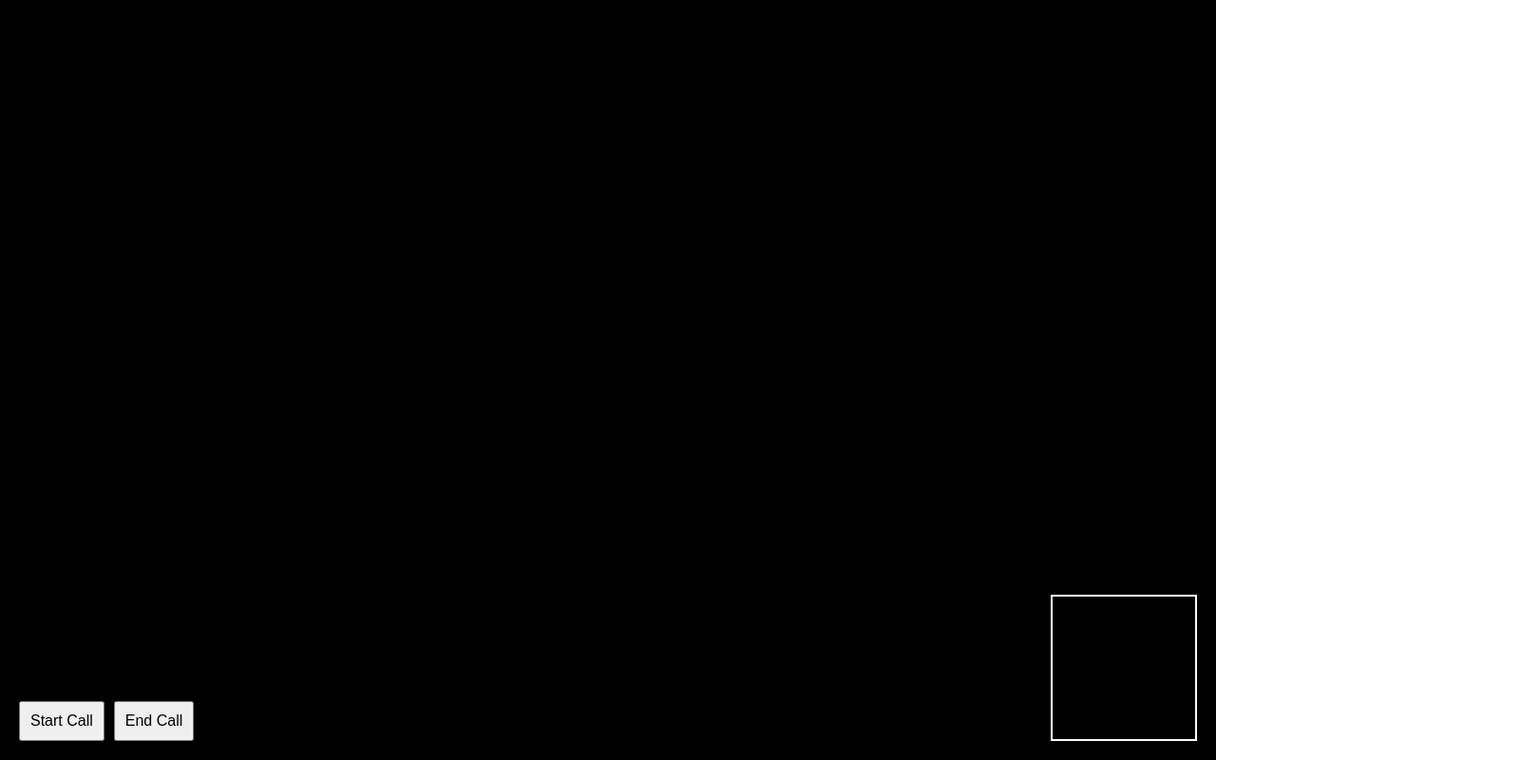
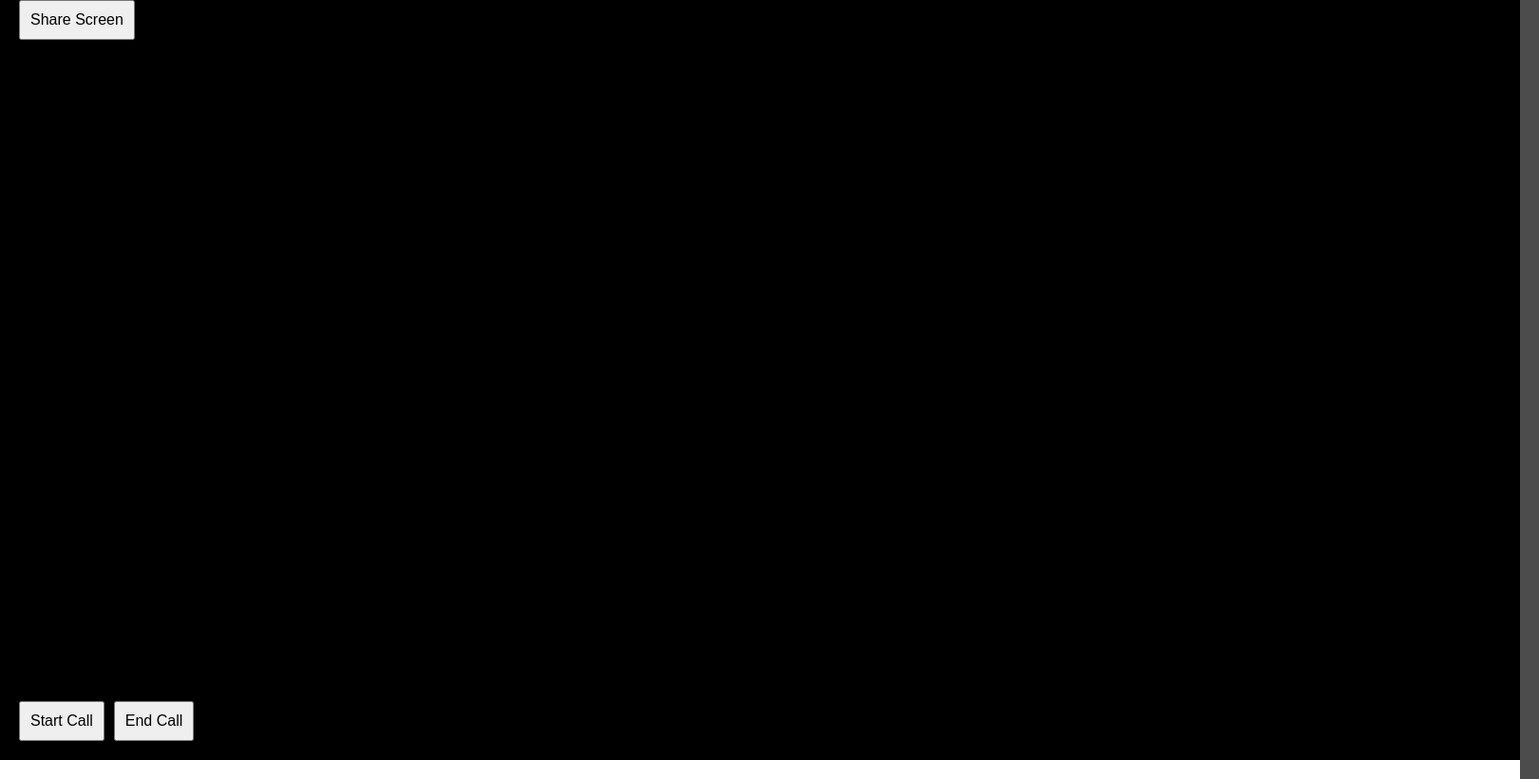
Before and after one commit to coachroebuck/nodejs-webrtc-live-video-streaming, a website: page public/index.html in a window 1280 px wide. Shown: the whole page at 95% size, 1620 px wide, since content can reach past the window. Drawn offline with nearby package versions, Linux system fonts and the light colour scheme; no server answers.

Commit message:
CSS and HTML changes to add local and remote screen videos

```diff
--- a/public/app.js
+++ b/public/app.js
@@ -1,5 +1,7 @@
 const localVideo = document.getElementById('localVideo');
 const remoteVideo = document.getElementById('remoteVideo');
+const localScreen = document.getElementById('localScreen');
+const remoteScreen = document.getElementById('remoteScreen');
 let localStream;
 let remoteStream;
 let peerConnection;
--- a/public/index.html
+++ b/public/index.html
@@ -2,6 +2,7 @@
 <html>
   <head>
     <title>WebRTC Video Chat</title>
+  <meta name="viewport" content="width=device-width, initial-scale=1.0">
     <style>
       body {
         margin: 0;
@@ -9,24 +10,49 @@
         overflow: hidden;
         font-family: Arial, sans-serif;
       }
-      #remoteVideo {
+      /* Parent container that holds the remote video and the video container */
+.parentContainer {
+  display: flex;
+  height: 100vh;
+  width: 100vw;
+}
+
+/* Remote video will take the remaining space */
+#remoteVideo {
+  flex: 1; /* This makes the remote video take up the remaining width */
+  height: 100vh;
+  object-fit: cover;
+  background-color: black;
+}
+
+/* Video container positioned on the right with fixed width */
+.videoContainer {
+  width: 200px;
+  height: 100vh;
+  display: flex;
+  flex-direction: column;
+  justify-content: flex-start;
+  align-items: center;
+  overflow-y: auto; /* Scrollable if video elements exceed the height of the container */
+  background-color: rgba(0, 0, 0, 0.7); /* Semi-transparent background */
+  padding: 10px;
+}
+
+/* Ensure each video takes up the full width of the container and has some margin */
+.thumbnail {
+  width: 100%;
+  margin-bottom: 10px; /* Adds spacing between videos */
+  background-color: black;
+  border-radius: 8px;
+  object-fit: cover;
+}
+
+      .top-button-container {
         position: absolute;
-        top: 0;
-        left: 0;
-        width: 100vw;
-        height: 100vh;
-        object-fit: cover;
-        background-color: black;
-      }
-      #localVideo {
-        position: absolute;
-        width: 150px;
-        height: 150px;
-        bottom: 20px;
-        right: 20px;
-        border: 2px solid #fff;
-        object-fit: cover;
-        background-color: black;
+        top: 0px;
+        left: 20px;
+        display: flex;
+        gap: 10px; /* Adds space between buttons */
       }
       .button-container {
         position: absolute;
@@ -43,8 +69,23 @@
     </style>
   </head>
   <body>
+    <div class="top-button-container">
+      <button id="shareScreen">Share Screen</button>
+    </div>
+
+    <!-- Parent container holding the remote video and the video container -->
+  <div class="parentContainer">
+    <!-- Fullscreen remote video (takes remaining width) -->
     <video id="remoteVideo" autoplay playsinline></video>
-    <video id="localVideo" autoplay muted playsinline></video>
+
+    <!-- Video container with one video per row -->
+    <div class="videoContainer">
+      <video id="remoteScreen" class="thumbnail" autoplay playsinline></video>
+      <video id="localScreen" class="thumbnail" autoplay muted playsinline></video>
+      <video id="localVideo" class="thumbnail" autoplay muted playsinline></video>
+    </div>
+  </div>
+
 
     <div class="button-container">
       <button id="startCall">Start Call</button>
```
